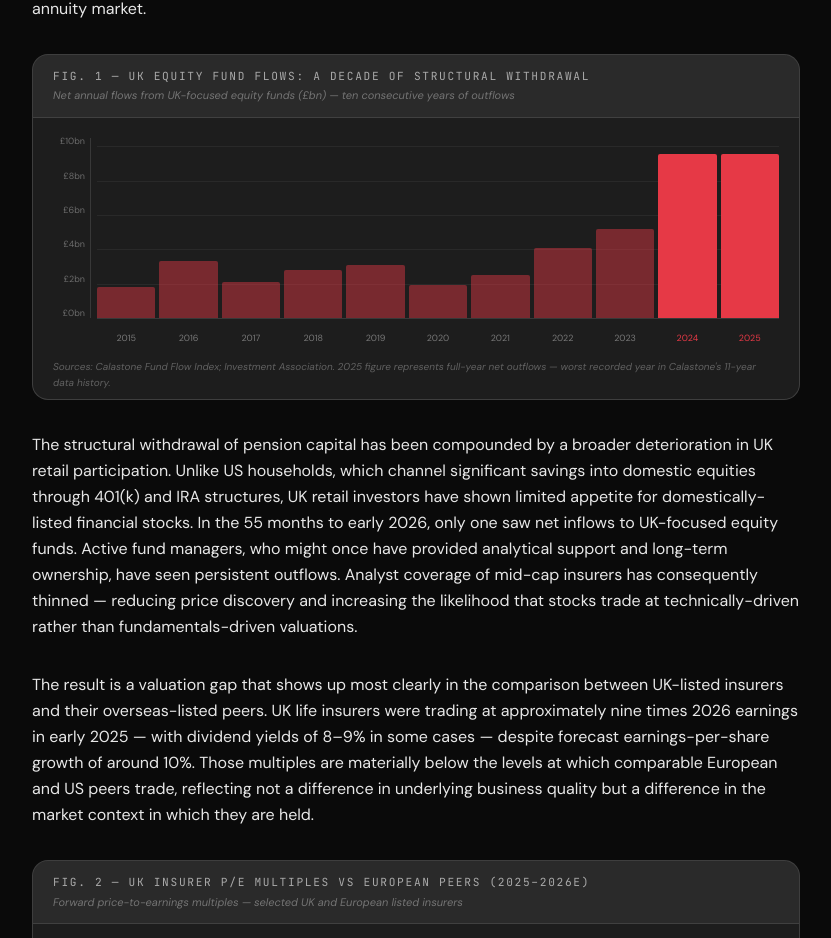
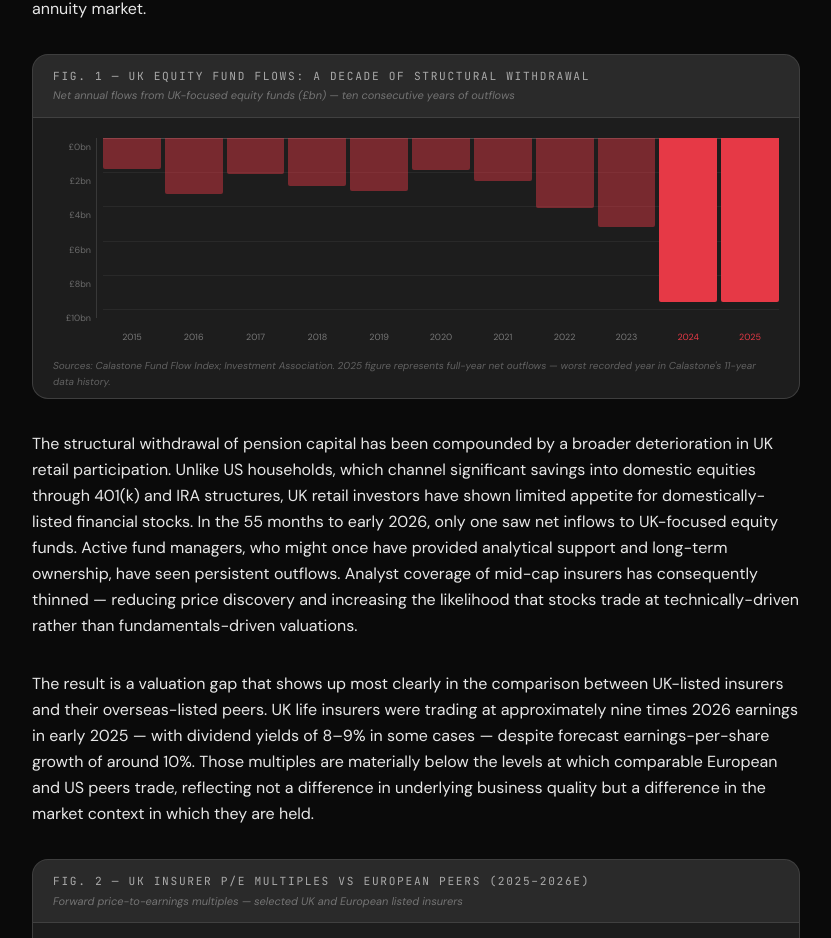
Before and after one commit to parulkgreen-design/eudaimon-consulting, a Next.js app: page /insights/uk-insurance-foreign-capital in a window 1280 px wide. Shown: the part 3297-4235 px from the top of the page, without its empty margins (224-1055 px from the left). Built offline with nearby package versions, Linux system fonts and the light colour scheme; a web font is replaced by a local one.

Commit message:
Update page.tsx

```diff
--- a/app/insights/uk-insurance-foreign-capital/page.tsx
+++ b/app/insights/uk-insurance-foreign-capital/page.tsx
@@ -223,34 +223,37 @@ export default function UKInsuranceForeignCapitalArticle() {
             </div>
             <div style={{ padding: "20px 20px 8px" }}>
               <div style={{ display: "flex", gap: "6px" }}>
-                {/* Y-axis */}
-                <div style={{ width: "38px", flexShrink: 0, position: "relative", height: `${outflowH}px` }}>
+                {/* Y-axis — £0bn at top, increases downward (outflows) */}
+                <div style={{ width: "44px", flexShrink: 0, position: "relative", height: `${outflowH}px` }}>
                   {outflowYTicks.map((t) => (
-                    <div key={t} style={{ position: "absolute", right: "6px", bottom: `${(t / outflowMax) * outflowH - 6}px` }}>
+                    <div key={t} style={{ position: "absolute", right: "6px", top: `${(t / outflowMax) * outflowH - 6}px` }}>
                       <span style={{ fontSize: "9px", color: "rgba(255,255,255,0.35)" }}>£{t}bn</span>
                     </div>
                   ))}
                   <div style={{ position: "absolute", right: 0, top: 0, bottom: 0, width: "1px", background: "rgba(255,255,255,0.12)" }} />
                 </div>
-                {/* Chart */}
+                {/* Chart — zero at top, bars grow downward */}
                 <div style={{ flex: 1, position: "relative" }}>
+                  {/* Zero baseline at top */}
+                  <div style={{ position: "absolute", left: 0, right: 0, top: 0, height: "1px", background: "rgba(255,255,255,0.2)" }} />
+                  {/* Grid lines at each tick (positioned from top) */}
                   {outflowYTicks.filter(t => t > 0).map((t) => (
-                    <div key={t} style={{ position: "absolute", left: 0, right: 0, bottom: `${(t / outflowMax) * outflowH}px`, height: "1px", background: "rgba(255,255,255,0.05)" }} />
+                    <div key={t} style={{ position: "absolute", left: 0, right: 0, top: `${(t / outflowMax) * outflowH}px`, height: "1px", background: "rgba(255,255,255,0.05)" }} />
                   ))}
-                  <div style={{ display: "flex", alignItems: "flex-end", height: `${outflowH}px`, gap: "4px", position: "relative", zIndex: 1 }}>
+                  {/* Bars grow downward from top */}
+                  <div style={{ display: "flex", alignItems: "flex-start", height: `${outflowH}px`, gap: "4px", position: "relative", zIndex: 1 }}>
                     {outflows.map((d) => {
                       const h = (d.val / outflowMax) * outflowH;
                       return (
-                        <div key={d.year} style={{ flex: 1, height: `${h}px`, background: d.highlight ? "#E63946" : "rgba(230,57,70,0.45)", borderRadius: "2px 2px 0 0" }} />
+                        <div key={d.year} style={{ flex: 1, height: `${h}px`, background: d.highlight ? "#E63946" : "rgba(230,57,70,0.45)", borderRadius: "0 0 2px 2px" }} />
                       );
                     })}
                   </div>
-                  <div style={{ height: "1px", background: "rgba(255,255,255,0.12)" }} />
                 </div>
               </div>
               {/* X labels */}
               <div style={{ display: "flex", gap: "6px", marginTop: "4px" }}>
-                <div style={{ width: "38px", flexShrink: 0 }} />
+                <div style={{ width: "44px", flexShrink: 0 }} />
                 <div style={{ flex: 1, display: "flex", gap: "4px" }}>
                   {outflows.map((d) => (
                     <div key={d.year} style={{ flex: 1, textAlign: "center" }}>
```
